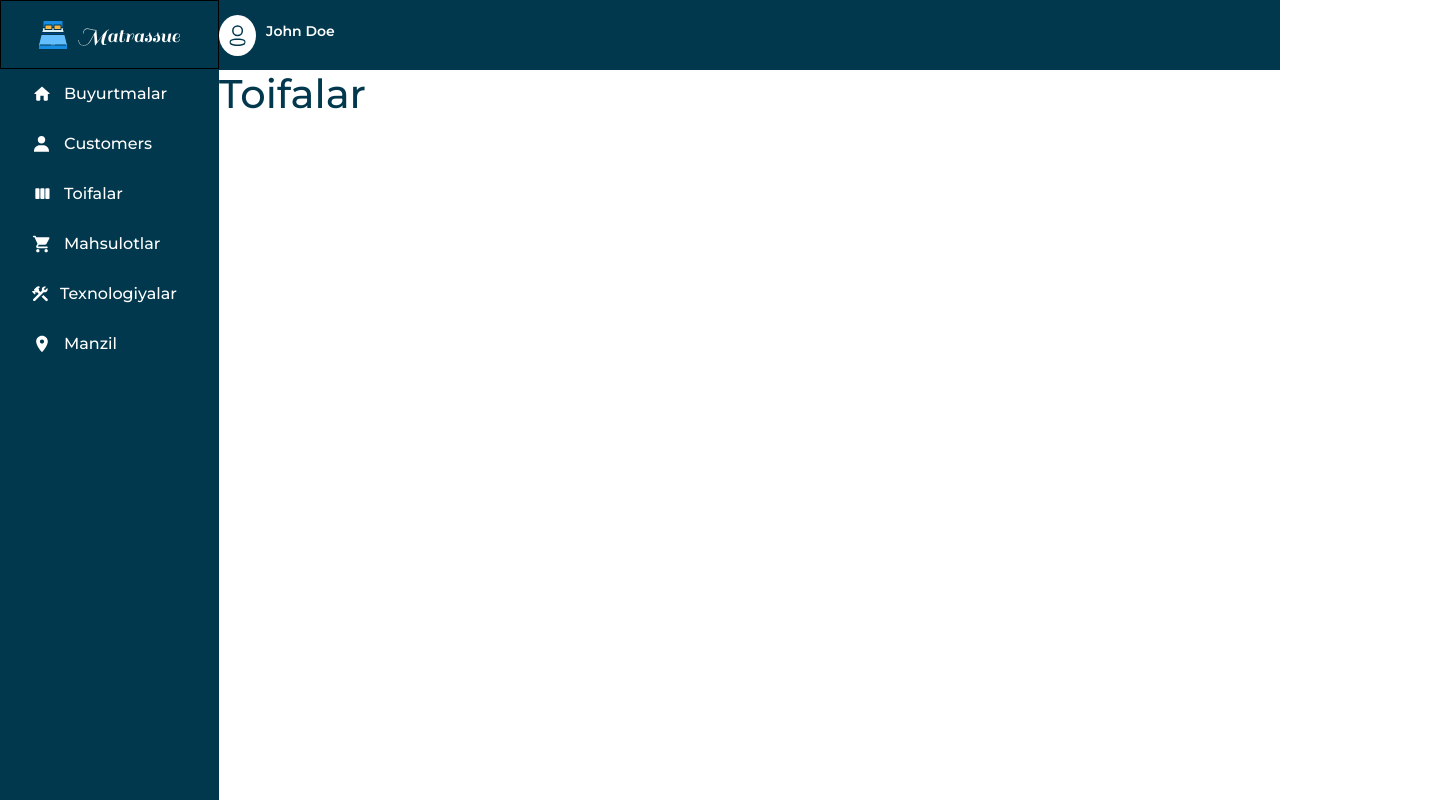
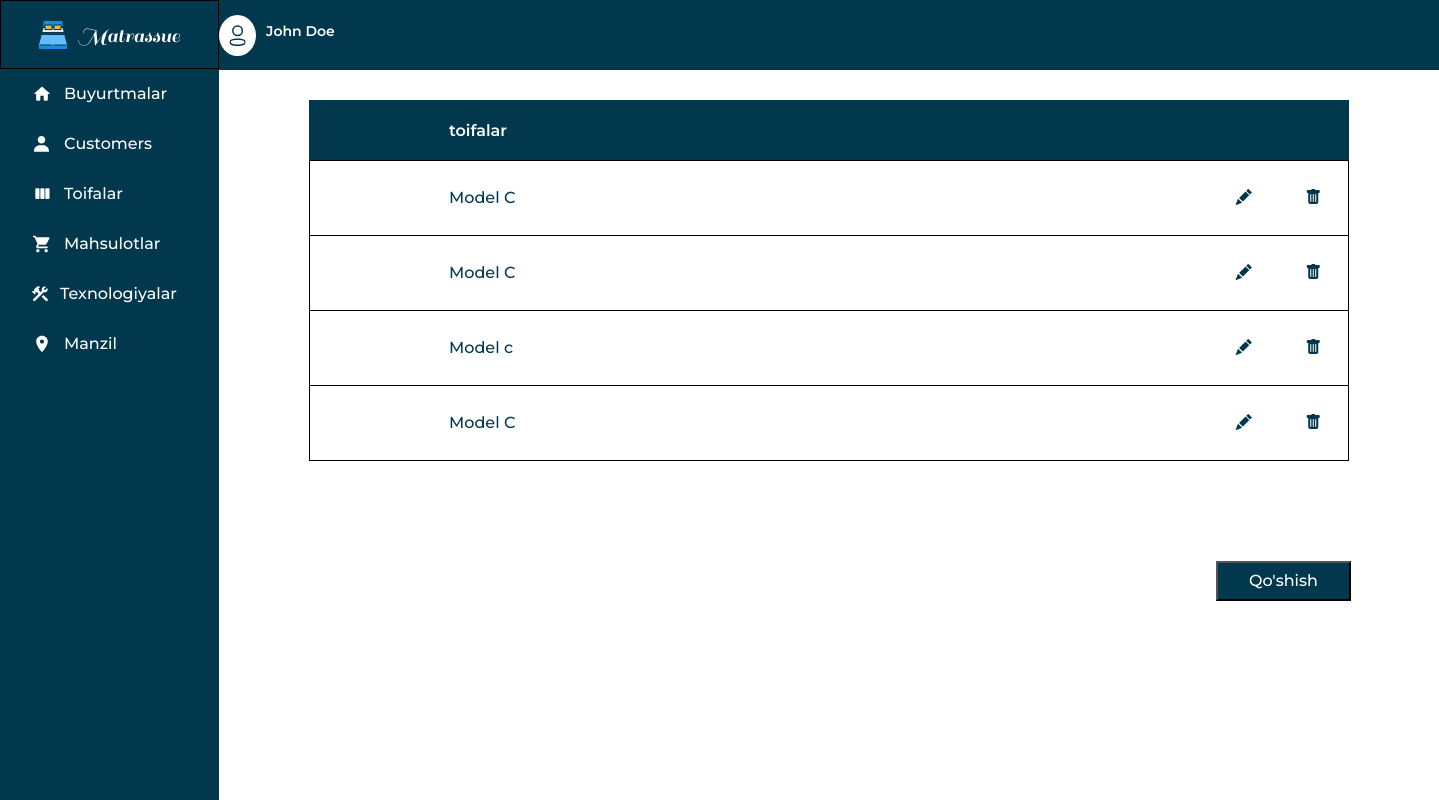
Before and after one commit to roziqov1011/matras, a React (Create React App) app: page /admin/toifalar in a window 1280 px wide. Shown: the whole page, 1439 px wide, since content can reach past the window. Built offline with nearby package versions, Linux system fonts and the light colour scheme.

Commit message:
add dcjhshgdsf

```diff
--- a/src/pages/Toifalar/Toifalar.jsx
+++ b/src/pages/Toifalar/Toifalar.jsx
@@ -4,7 +4,127 @@ import './Toifalar.scss'
 function Toifalar() {
   return (
     <div>
-        <h1>Toifalar</h1>
+
+    <table className='table_nav'>
+      <thead className='table_head'>
+
+        <tr>
+        <th></th>
+          <th>toifalar</th>
+          <th></th>
+          <th></th>
+          <th></th>
+          <th></th>
+          <th></th>
+
+
+        </tr>
+
+      </thead>
+      <tbody>
+        <tr>
+        <th></th>
+          <td>Model C</td>
+          <td></td>
+          <td></td>
+          <td></td>
+          <td></td>
+          <td>
+          <div className='table__action'>
+                    <i className="bi bi-pencil-fill"></i>
+                    <i className="bi bi-trash-fill"></i>
+                  </div>
+          </td>
+
+        </tr>
+        <tr>
+        <th></th>
+          <td>Model C</td>
+          <td></td>
+          <td></td>
+          <td></td>
+          <td></td>
+          <td>
+          <div className='table__action'>
+                    <i className="bi bi-pencil-fill"></i>
+                    <i className="bi bi-trash-fill"></i>
+                  </div>
+          </td>
+
+        </tr>
+        <tr>
+        <th></th>
+          <td>Model c</td>
+          <td></td>
+          <td></td>
+          <td></td>
+          <td></td>
+          <td>
+          <div className='table__action'>
+                    <i className="bi bi-pencil-fill"></i>
+                    <i className="bi bi-trash-fill"></i>
+                  </div>
+          </td>
+
+        </tr>
+        <tr>
+        <th></th>
+          <td>Model C</td>
+          <td></td>
+          <td></td>
+          <td></td>
+          <td></td>
+
+
+          <td>
+          <div className='table__action'>
+                    <i className="bi bi-pencil-fill"></i>
+                    <i className="bi bi-trash-fill"></i>
+                  </div>
+          </td>
+
+        </tr>
+
+
+      </tbody>
+    </table>
+
+
+
+
+    <button type="button" className="btn_btn" data-bs-toggle="modal" data-bs-target="#exampleModal" data-bs-whatever="@mdo">Qo'shish</button>
+
+<div className="modal fade " id="exampleModal" tabindex="-1" aria-labelledby="exampleModalLabel" aria-hidden="true">
+  <div className="modal-dialog">
+    <div className="modal-content">
+      <div className="modal-header">
+        <h5 className="modal-title" id="exampleModalLabel">Qo'shish</h5>
+        <button type="button" className="btn-close" data-bs-dismiss="modal" aria-label="Close"></button>
+      </div>
+      <div className="modal-body">
+        <form>
+          <div className="mb-3">
+            <label for="recipient-name" className="col-form-label">kategoriya Nomi</label>
+            <input type="text" className="form-control" id="recipient-name"></input>
+          </div>
+
+          <div className="mb-4">
+
+            <label for="message-text" className="col-form-label holat">Holat:</label>
+            <div className="form-check form-switch icon">
+                  <input className="form-check-input" type="checkbox" id="flexSwitchCheckDefault" defaultChecked/>
+              </div>
+          </div>
+
+        </form>
+      </div>
+      <div className="modal-footer">
+        <button type="button" className="btn btn-secondary " data-bs-dismiss="modal">Close</button>
+      </div>
+    </div>
+  </div>
+</div>
+
     </div>
   )
 }
--- a/src/pages/Toifalar/Toifalar.scss
+++ b/src/pages/Toifalar/Toifalar.scss
@@ -0,0 +1,57 @@
+.admin_home {
+    width: 1040px;
+    height: 50px;
+    margin-top: 30px;
+    margin-left: 90px;
+    margin-right: 90px;
+    border: 1px solid #01384D;
+
+    th {
+        color: white;
+
+    }
+
+    tbody {
+        tr {
+            border: 1px solid #000;
+        }
+        td{
+        height: 40px;
+
+        }
+    }
+
+}
+
+.admin_thead {
+    background-color: #01384D;
+    th{
+    width: 40px;
+    }
+
+    tr{
+        width: 1086px;
+        height: 50px;
+    }
+}
+.mb-4{
+    display: flex !important;
+    justify-content: space-between;
+    align-items: center;
+
+}
+.btn_btn{
+    width: 135px;
+    height: 40px;
+    margin-top: 100px;
+    margin-left: 997px;
+    background-color: #01384D;
+    color: #fff;
+}
+
+.icon{
+    font-size: 30px;
+}
+.holat{
+    font-size: 30px;
+}
```
